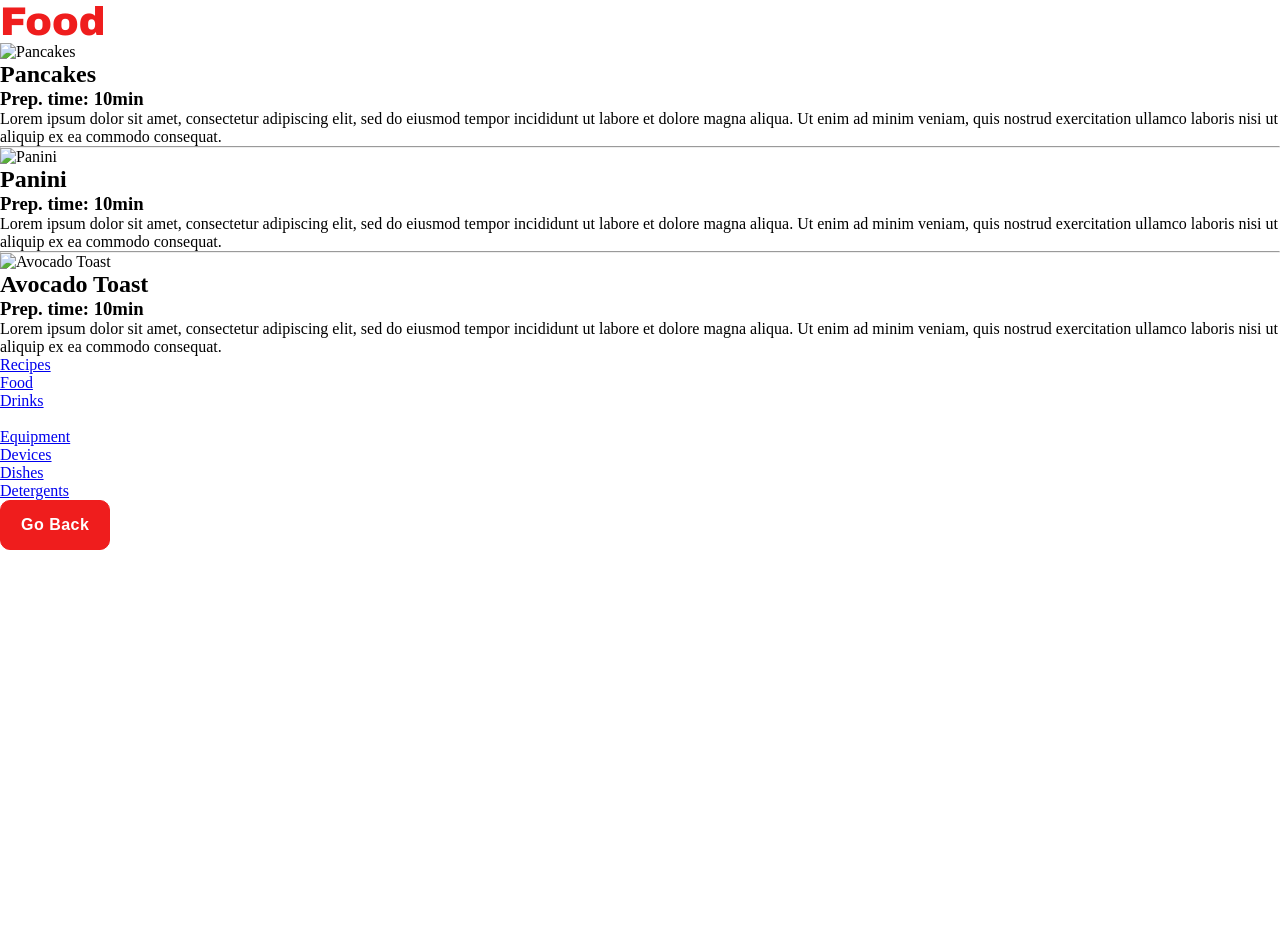
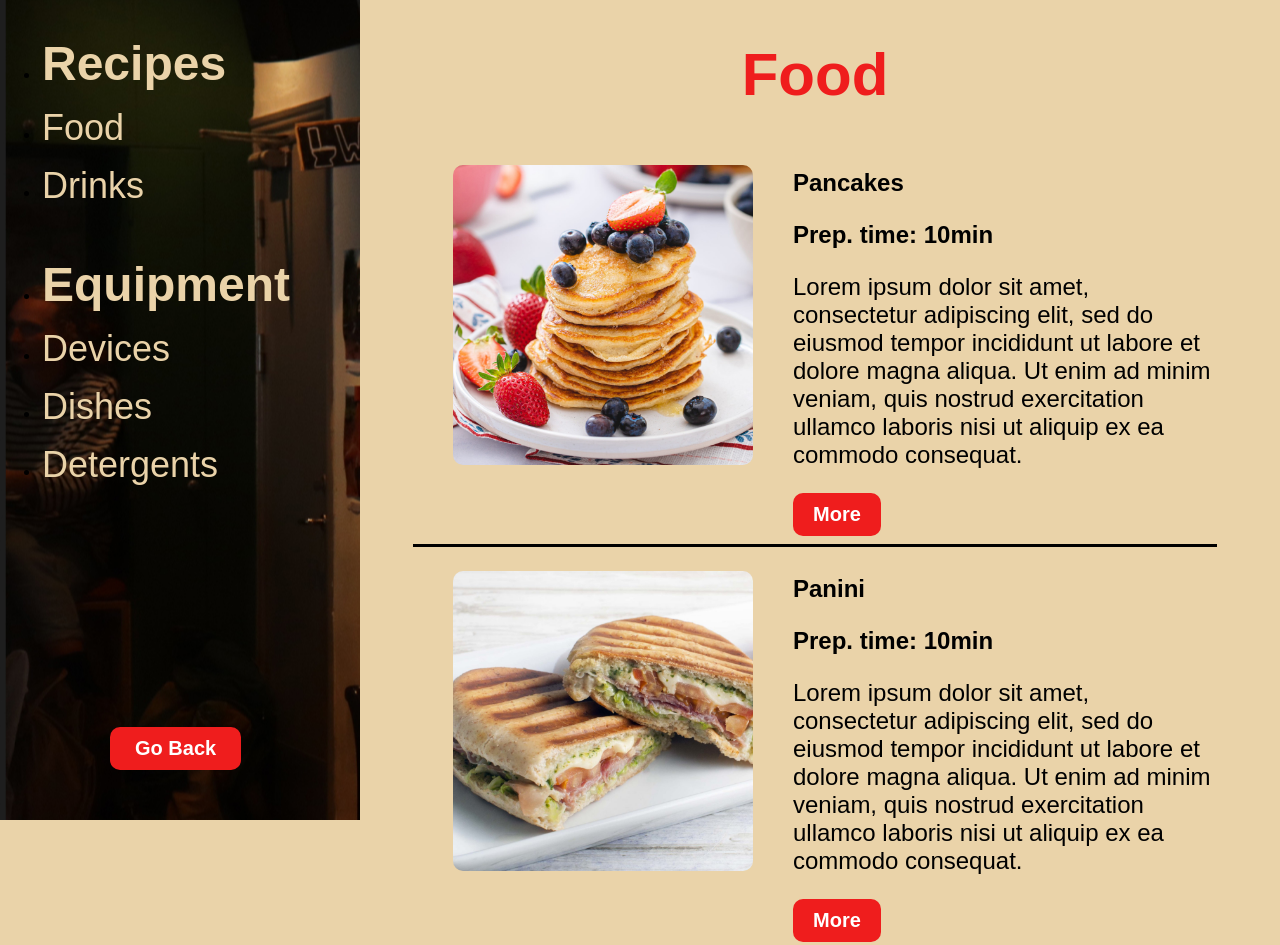
Before and after one commit to Aloya04/sprintproject, a plain HTML site: page food.html in a window 1280 px wide. Shown: the top 945 px of the page. Before the commit the page ends 800 px from the top, so only its background shows below. Drawn offline with Linux system fonts and the light colour scheme.

Commit message:
put together

```diff
--- /dev/null
+++ b/css/food2-style.css
@@ -0,0 +1,105 @@
+
+body {
+  background-color: #EAD3A9;
+  background-size: cover;
+}
+
+
+h1 {
+  text-align: center;
+  color: #EF1D1D ;
+  font-weight: bold;
+  font-size: 60px;
+}
+
+img{
+  width: 350px;
+  height: 350px;
+  border-radius: 10px;
+}
+
+h2 {
+  font-size: 36px;
+}
+
+p {
+  font-size: 24px;
+}
+
+/* The sidebar menu */
+.sidenav {
+    height: 100%; /* Full-height: remove this if you want "auto" height */
+    width: 360px; /* Set the width of the sidebar */
+    position: fixed; /* Fixed Sidebar (stay in place on scroll) */
+    z-index: 1; /* Stay on top */
+    top: 0; /* Stay at the top */
+    left: 0;
+     /* Black */
+    background-image: url(../images/sidebarphoto.jpg);
+    background-size: cover;
+    background-color: #111;
+    overflow-x: hidden; /* Disable horizontal scroll */
+    padding-top: 20px;
+  }
+
+  /* The navigation menu links */
+  .sidenav a {
+    padding-left: 2px;
+    text-decoration: none;
+    font-size: 36px;
+    color: #EAD3A9;
+    display: block;
+    font-family: Arial, Helvetica, sans-serif;
+  }
+
+  /* When you mouse over the navigation links, change their color */
+  .sidenav a:hover {
+    color: #f1f1f1;
+  }
+
+  /* Style page content */
+  .main {
+    margin-left: 360px; /* Same as the width of the sidebar */
+    padding: 0px 10px;
+    font-family: Arial, Helvetica, sans-serif;
+
+  }
+
+  #Recipes a {
+    font-size: 48px;
+    font-weight: bold;
+  }
+  #Equipment a{
+    font-size: 48px;
+    font-weight: bold;
+
+  }
+  li{
+    margin: 20px;
+    font-size: 24px;
+  }
+
+  .button {
+    background-color: #EF1D1D;
+    size: 60px;
+    color: #ffffff;
+    border: none;
+    border-radius: 10px;
+    padding: 10px 25px;
+    position: absolute;
+    bottom: 50px;
+    left: 110px;
+    text-align: center;
+    font-size: 20px;
+    font-weight: bold;
+    transition-duration:0.4s;
+  }
+
+.button:hover {
+  background-color:#ffffff;
+  color:#EF1D1D;
+}
+
+hr{
+    border: 1px solid black;
+}
--- a/css/styles-food.css
+++ b/css/styles-food.css
@@ -5,10 +5,12 @@
   z-index: 1;
   top: 0;
   left: 0;
-    background-image: url(/images/sidebarphoto.jpg);
+
+  background-image: url(../images/sidebarphoto.jpg);
   background-size: cover;
-    background-repeat: no-repeat;
+  /*background-repeat: no-repeat;*/
   background-position: center;
+
   overflow-x: hidden; /* Disable horizontal scroll */
   padding-top: 20px;
 }
@@ -16,7 +18,7 @@
 .sidenav a {
   padding-left: 2px;
   text-decoration: none;
-    font-size: 25px;
+  font-size: 36px;
   color: #EAD3A9;
   display: block;
   font-family: Arial, Helvetica, sans-serif;
@@ -28,7 +30,8 @@
 
 /* moves main page, to make space for sidebar */
 .main {
-    margin-left: 360px; /* Same as the width of the sidebar */
+  margin-left: 395px; /* Same as the width of the sidebar */
+  margin-right: 45px;
   padding: 0px 10px;
   font-family: Arial, Helvetica, sans-serif;
 
@@ -36,12 +39,25 @@
 
 h1 {
   text-align: center;
-    font-size: 55px;
+  font-size: 60px;
   color: #EF1D1D;
   font-weight: bolder;
 }
+
+h3 {
+  font-size: 24px;
+}
+
+p {
+  font-size: 24px;
+}
 body {
   background-color: #EAD3A9;
+}
+hr {
+  height: 3px;
+  background-color: black;
+  border: none;
 }
 .ul {
   list-style-type: none; /* Remove bullets */
@@ -53,12 +69,24 @@ body {
   display: flex;
 }
 
+#pancakeImg {
+  border-radius: 10px;
+}
+
 .Panini {
   display: flex;
 }
 
+#paniniImg {
+  border-radius: 10px;
+}
+
 .avocado-toast {
   display: flex;
+}
+
+#avocadoImg {
+  border-radius: 10px;
 }
 
 #Recipes a{
@@ -96,12 +124,36 @@ body {
   size: 60px;
   color: #ffffff;
   border: none;
+  border-radius: 10px;
+  padding: 10px 25px;
+  position: absolute;
+  bottom: 50px;
+  left: 110px;
   text-align: center;
-    padding: 10px 25px;
+  font-size: 20px;
+  font-weight: bold;
+  transition-duration:0.4s;
+}
+
+.button:hover {
+  background-color:#ffffff;
+  color:#EF1D1D;
+}
+
+.buttonMore {
+  background-color: #EF1D1D;
+  size: 24px;
+  color: #ffffff;
+  border: none;
   border-radius: 10px;
+  padding: 10px 20px;
+  text-align: center;
   font-size: 20px;
-    position: absolute;
-    bottom: 35px;
-    left: 110px;
   font-weight: bold;
+  transition-duration: 0.4s;
 }
+
+.buttonMore:hover {
+  background-color: #ffffff;
+  color: #EF1D1D;
+}
--- a/food.html
+++ b/food.html
@@ -4,7 +4,9 @@
     <meta charset="UTF-8">
     <meta name="viewport" content="width=device-width, initial-scale=1.0">
     <title>Food</title>
-    <link rel="stylesheet" href="css/styles.css">
+    <!-- This is how to add a favicon-->
+    <link rel="icon" type="image/png" href="images/logo.jpg">
+    <link rel="stylesheet" href="css/styles-food.css">
 
 </head>
 <body>
@@ -13,23 +15,30 @@
     <h1>Food</h1>
 <section class="Pancakes">
     <figure>
-        <img
-        src="/images/Pancakes.jpg"
+        <a href="food2.html"><img id="pancakeImg"
+        src="images/Pancakes.png"
         alt="Pancakes"
         width="300px"
-        height="300px">
+        height="300px"></a>
     </figure>
     <aside>
     <h2>Pancakes</h2>
     <h3>Prep. time: 10min</h3>
-    <p>Lorem ipsum dolor sit amet, consectetur adipiscing elit, sed do eiusmod tempor incididunt ut labore et dolore magna aliqua. Ut enim ad minim veniam, quis nostrud exercitation ullamco laboris nisi ut aliquip ex ea commodo consequat.</p>
+    <p>Lorem ipsum dolor sit amet, consectetur adipiscing elit,
+         sed do eiusmod tempor incididunt ut labore et dolore
+         magna aliqua. Ut enim ad minim veniam, quis nostrud
+         exercitation ullamco laboris nisi ut aliquip ex ea
+         commodo consequat.
+    </p>
+    <a href="food2.html"><button class=buttonMore>More</button></a>
     </aside>
+
 </section>
 <hr>
 <section class="Panini">
     <figure>
-        <img
-        src="/images/Panini.png"
+        <img id="paniniImg"
+        src="images/Panini.png"
         alt="Panini"
         width="300px"
         height="300px">
@@ -37,14 +46,20 @@
     <aside>
     <h2>Panini</h2>
     <h3>Prep. time: 10min</h3>
-    <p>Lorem ipsum dolor sit amet, consectetur adipiscing elit, sed do eiusmod tempor incididunt ut labore et dolore magna aliqua. Ut enim ad minim veniam, quis nostrud exercitation ullamco laboris nisi ut aliquip ex ea commodo consequat.</p>
+    <p>Lorem ipsum dolor sit amet, consectetur adipiscing elit,
+        sed do eiusmod tempor incididunt ut labore et dolore
+        magna aliqua. Ut enim ad minim veniam, quis nostrud
+        exercitation ullamco laboris nisi ut aliquip ex ea
+        commodo consequat.
+    </p>
+    <button class=buttonMore>More</button>
     </aside>
 </section>
 <hr>
 <section class="avocado-toast">
     <figure>
-        <img
-        src="/images/avocadotoast.png"
+        <img id="avocadoImg"
+        src="images/avocadotoast.png"
         alt="Avocado Toast"
         width="300px"
         height="300px">
@@ -52,12 +67,17 @@
     <aside>
     <h2>Avocado Toast</h2>
     <h3>Prep. time: 10min</h3>
-    <p>Lorem ipsum dolor sit amet, consectetur adipiscing elit, sed do eiusmod tempor incididunt ut labore et dolore magna aliqua. Ut enim ad minim veniam, quis nostrud exercitation ullamco laboris nisi ut aliquip ex ea commodo consequat.</p>
+    <p>Lorem ipsum dolor sit amet, consectetur adipiscing elit,
+         sed do eiusmod tempor incididunt ut labore et dolore
+         magna aliqua. Ut enim ad minim veniam, quis nostrud
+         exercitation ullamco laboris nisi ut aliquip ex ea
+         commodo consequat.
+    </p>
+    <button class=buttonMore>More</button>
     </aside>
 </section>
 
 </div>
-
 
 <!-- Side navigation -->
 <div class="sidenav">
@@ -105,7 +125,9 @@
 <a href="#">Detergents</a>
 </li>
 </ul>
-<button class="button">Go Back</button>
+
+<a href="next.html">
+<button class="button">Go Back</button></a>
 
 </div>
 
```
Also changed, not shown: food2.html (added, +122 -0 lines), index.html (+1 -1 lines), images/Pancakes.png (added), images/Panini.png (added), images/avocadotoast.png (added), images/sidebarphoto.jpg (added). Lines whose indentation alone changed are shown as unchanged.
